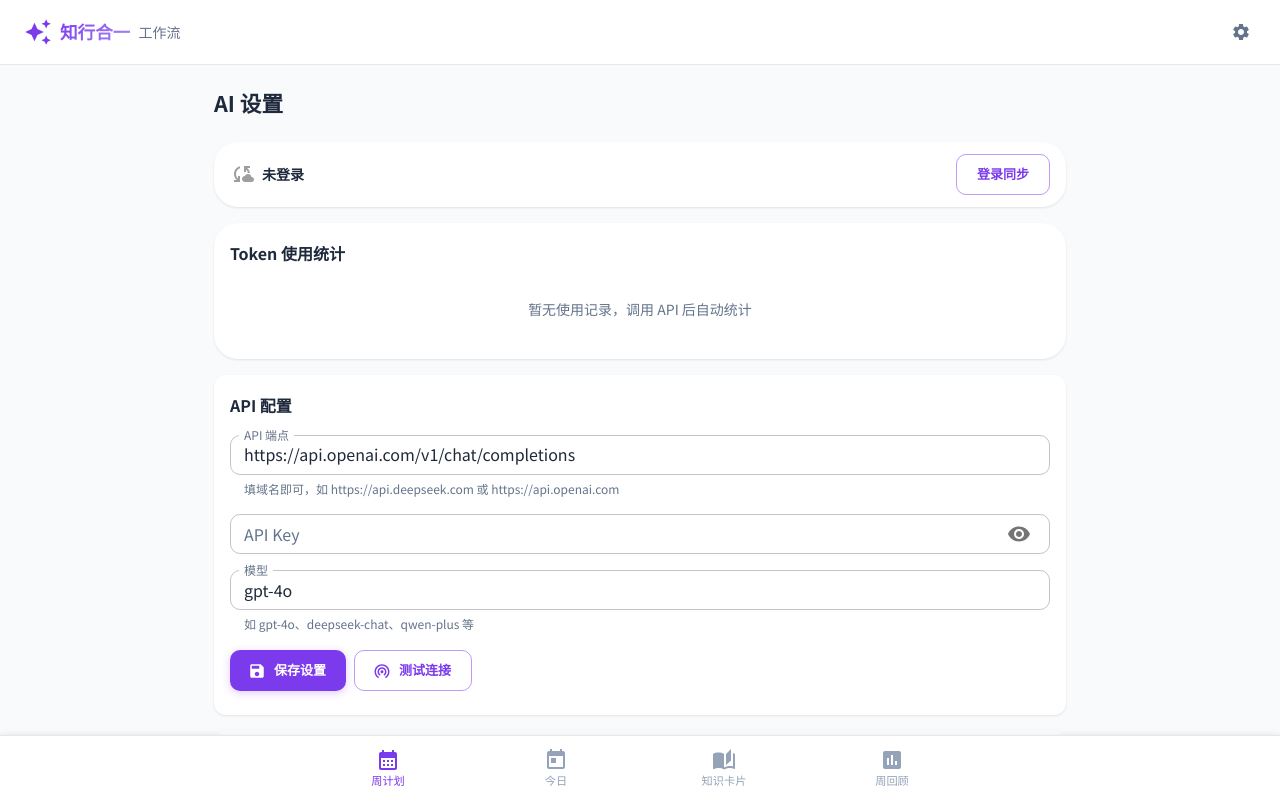
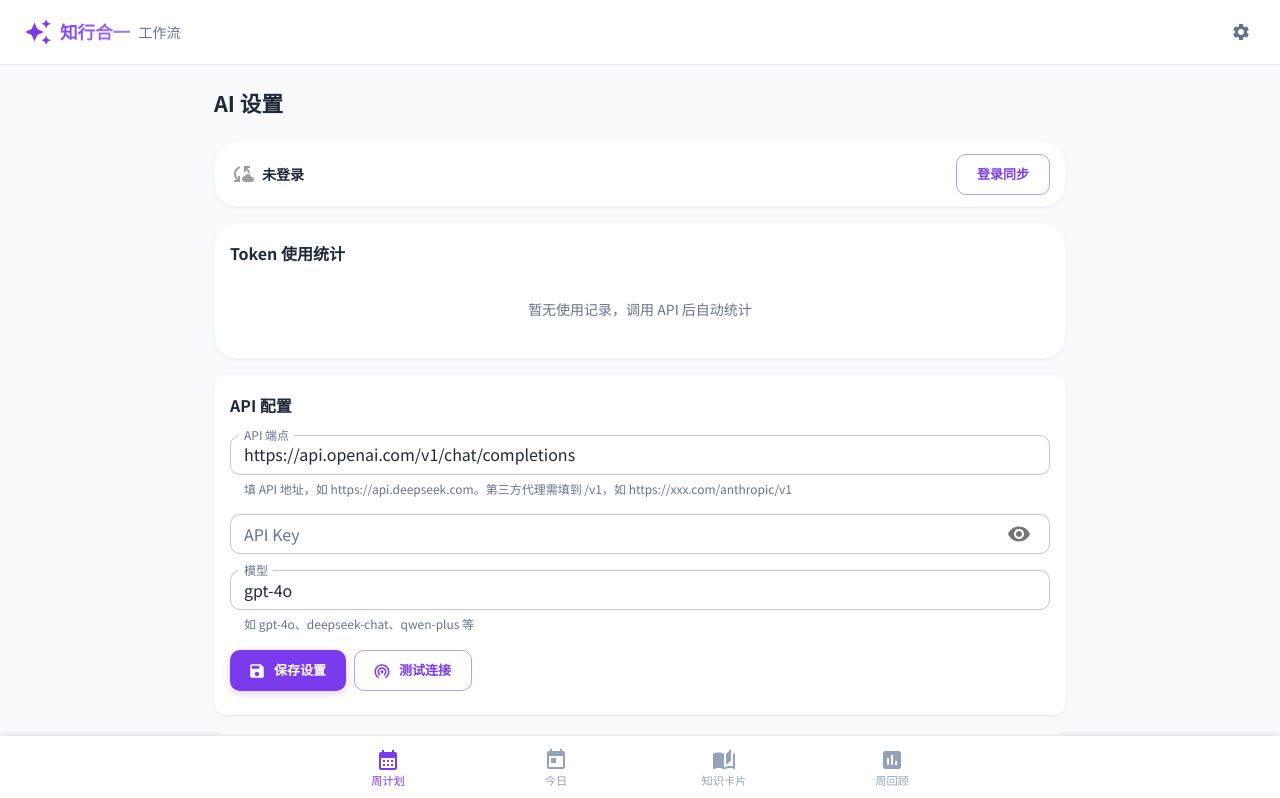
Before and after one commit to wolflyyyyyy/weekly-planner, a React (Vite) app: page /settings in a window 1280 px wide. Shown: the top 798 px of the page. Built offline with nearby package versions, Linux system fonts and the light colour scheme; no server answers.

Commit message:
fix: update API endpoint helper text for third-party proxy services

```diff
--- a/src/pages/Settings.tsx
+++ b/src/pages/Settings.tsx
@@ -310,7 +310,7 @@ export default function Settings() {
             fullWidth
             size="small"
             sx={{ mb: 2 }}
-            helperText="填域名即可，如 https://api.deepseek.com 或 https://api.openai.com"
+            helperText="填 API 地址，如 https://api.deepseek.com。第三方代理需填到 /v1，如 https://xxx.com/anthropic/v1"
           />
 
           <TextField
```
